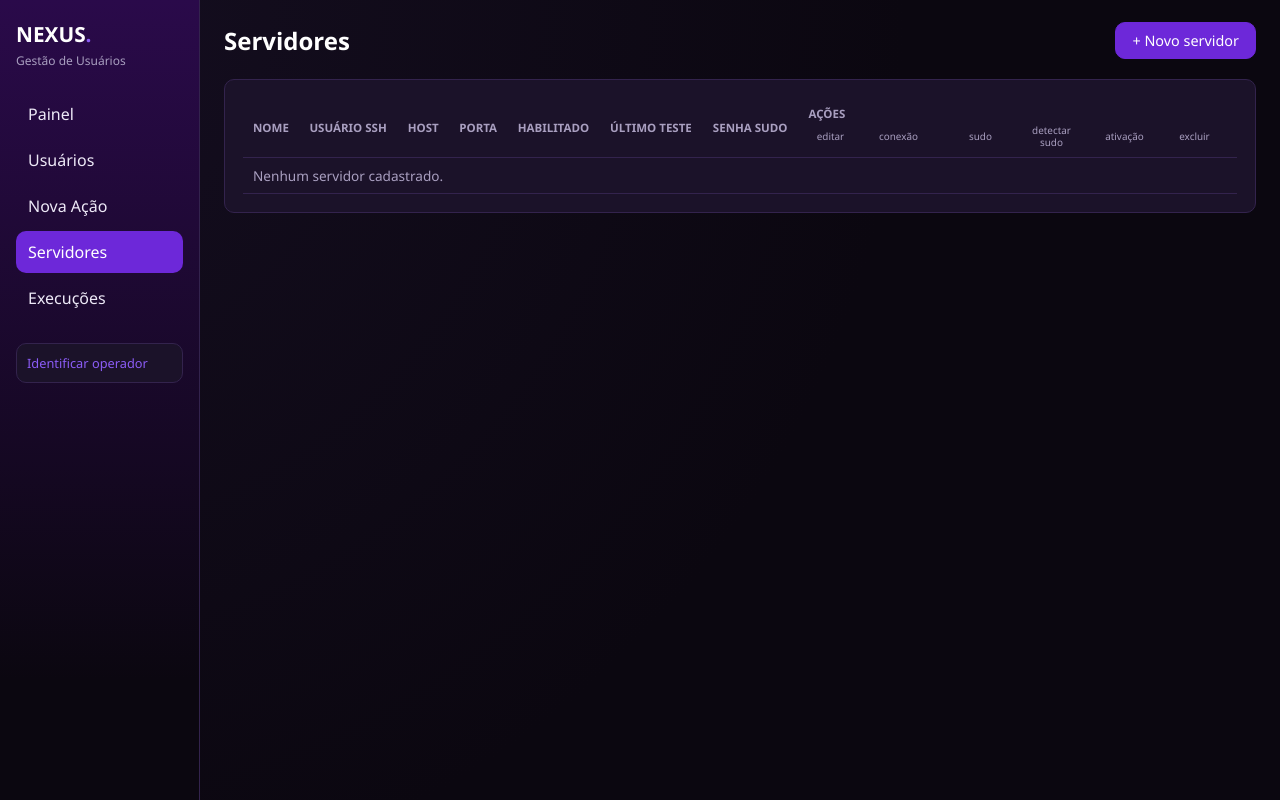
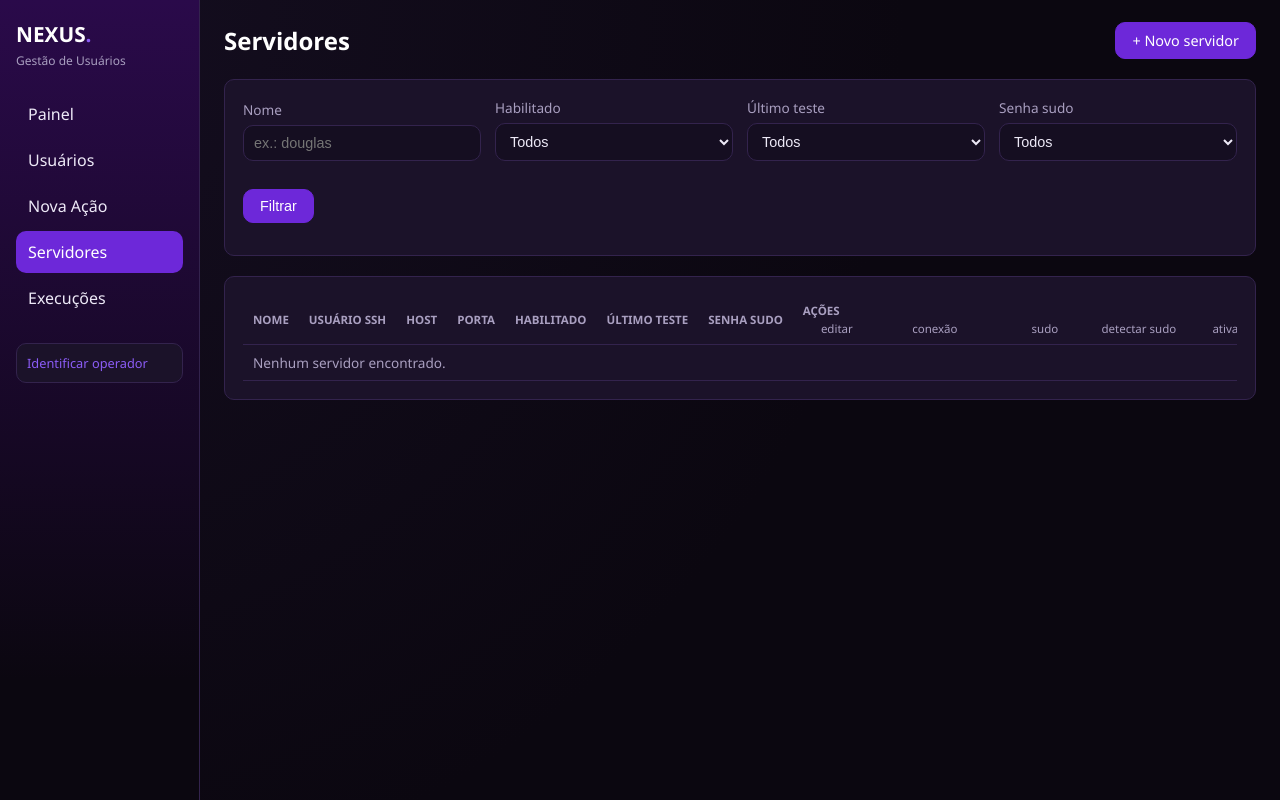
Before and after one commit to julyanarch/NEXUS, a Flask app: page /servers in a window 1280 px wide. Run offline with Flask 3, Linux system fonts and the light colour scheme; tables that the repository leaves empty hold one stand-in row (values such as "Sample post").

Commit message:
Corrige botoes espremidos na lista de Servidores e adiciona filtros
Os botoes de Acoes (editar/testar conexao/senha sudo/detectar/
habilitar-desabilitar/excluir) ficavam cortados/espremidos porque as
colunas do grid CSS eram mais estreitas que o texto real dos botoes
(so cabia a legenda abreviada, nao o texto do botao em si) - alarga as
colunas pro texto real caber, aumenta a fonte da legenda (0.62rem
estava ilegivel) e o espacamento.

Adiciona filtros (Nome, Habilitado, Ultimo teste, Senha sudo) acima da
tabela, num card separado - nao dava pra usar o mesmo padrao de
"linha de filtro dentro do cabecalho da tabela" (Execucoes) porque cada
linha de Servidores ja tem varios <form> de acao por linha, e um <form>
de filtro envolvendo a tabela toda geraria formulario aninhado (HTML
invalido, o navegador fecha o form errado).

```diff
--- a/nexus_dashboard/app.py
+++ b/nexus_dashboard/app.py
@@ -222,11 +222,41 @@ def register_routes(app):
 
     @app.route("/servers")
     def list_servers():
+        filters = {
+            "name": request.args.get("name") or None,
+            "enabled": request.args.get("enabled") or None,
+            "last_test_status": request.args.get("last_test_status") or None,
+            "sudo_status": request.args.get("sudo_status") or None,
+        }
         servers = models.list_servers()
         vault_status = {s["id"]: config.server_vault_configured(s["name"]) for s in servers}
         has_history = {s["id"]: models.server_has_history(s["id"]) for s in servers}
+
+        def sudo_status_for(s):
+            if s["sudo_nopasswd"]:
+                return "nopasswd"
+            return "configured" if vault_status[s["id"]] else "pending"
+
+        # Servidores e uma lista pequena (poucas dezenas no maximo) - filtra
+        # em memoria mesmo, sem necessidade de mudar a query/paginar como em
+        # Execucoes (essa sim pode crescer bastante).
+        if filters["name"]:
+            needle = filters["name"].strip().lower()
+            servers = [s for s in servers if needle in s["name"].lower()]
+        if filters["enabled"]:
+            want_enabled = filters["enabled"] == "yes"
+            servers = [s for s in servers if bool(s["enabled"]) == want_enabled]
+        if filters["last_test_status"]:
+            if filters["last_test_status"] == "never":
+                servers = [s for s in servers if not s["last_test_status"]]
+            else:
+                servers = [s for s in servers if s["last_test_status"] == filters["last_test_status"]]
+        if filters["sudo_status"]:
+            servers = [s for s in servers if sudo_status_for(s) == filters["sudo_status"]]
+
         return render_template(
             "servers/list.html", servers=servers, vault_status=vault_status, has_history=has_history,
+            filters=filters,
         )
 
     def _sudo_nopasswd_from_form():
--- a/nexus_dashboard/static/css/theme.css
+++ b/nexus_dashboard/static/css/theme.css
@@ -135,12 +135,15 @@ a:hover { text-decoration: underline; }
  */
 .actions {
   display: grid;
-  grid-template-columns: 44px 84px 72px 62px 76px 56px;
-  gap: 4px;
+  /* Largura de cada coluna calculada pro texto real do botao (nao so a
+     legenda abreviada) nao estourar, sem cortar/espremer: editar, testar
+     conexao, senha sudo, detectar, habilitar/desabilitar, excluir. */
+  grid-template-columns: 68px 112px 92px 80px 96px 76px;
+  gap: 8px;
   align-items: center;
 }
 .actions form { display: contents; }
-.actions .btn, .actions .muted { width: 100%; text-align: center; white-space: nowrap; padding-left: 4px; padding-right: 4px; }
+.actions .btn, .actions .muted { width: 100%; text-align: center; white-space: nowrap; padding-left: 6px; padding-right: 6px; }
 
 /* Legenda em cima do grid de botoes (cabecalho "Acoes") - usa o mesmo
    grid-template-columns, entao cada legenda fica alinhada com seu botao. */
@@ -149,7 +152,7 @@ a:hover { text-decoration: underline; }
   cursor: help;
 }
 .actions-caption span {
-  font-size: 0.62rem;
+  font-size: 0.72rem;
   font-weight: 400;
   text-transform: none;
   color: var(--text-muted);
--- a/nexus_dashboard/templates/servers/list.html
+++ b/nexus_dashboard/templates/servers/list.html
@@ -3,6 +3,47 @@
 <div class="page-header">
   <h1>Servidores</h1>
   <a class="btn" href="{{ url_for('new_server') }}">+ Novo servidor</a>
+</div>
+
+<div class="card">
+  <form method="get" class="form-grid" style="align-items:end;">
+    <div class="form-group">
+      <label>Nome</label>
+      <input type="text" name="name" value="{{ filters.name or '' }}" placeholder="ex.: douglas">
+    </div>
+    <div class="form-group">
+      <label>Habilitado</label>
+      <select name="enabled" onchange="this.form.submit()">
+        <option value="">Todos</option>
+        <option value="yes" {{ 'selected' if filters.enabled == 'yes' }}>sim</option>
+        <option value="no" {{ 'selected' if filters.enabled == 'no' }}>não</option>
+      </select>
+    </div>
+    <div class="form-group">
+      <label>Último teste</label>
+      <select name="last_test_status" onchange="this.form.submit()">
+        <option value="">Todos</option>
+        <option value="ok" {{ 'selected' if filters.last_test_status == 'ok' }}>ok</option>
+        <option value="falhou" {{ 'selected' if filters.last_test_status == 'falhou' }}>falhou</option>
+        <option value="never" {{ 'selected' if filters.last_test_status == 'never' }}>nunca testado</option>
+      </select>
+    </div>
+    <div class="form-group">
+      <label>Senha sudo</label>
+      <select name="sudo_status" onchange="this.form.submit()">
+        <option value="">Todos</option>
+        <option value="nopasswd" {{ 'selected' if filters.sudo_status == 'nopasswd' }}>não necessária</option>
+        <option value="configured" {{ 'selected' if filters.sudo_status == 'configured' }}>configurada</option>
+        <option value="pending" {{ 'selected' if filters.sudo_status == 'pending' }}>pendente</option>
+      </select>
+    </div>
+    <div class="form-group" style="flex-direction:row; gap:8px;">
+      <button class="btn" type="submit">Filtrar</button>
+      {% if filters.values() | select | list %}
+      <a class="btn btn-outline" href="{{ url_for('list_servers') }}">Limpar</a>
+      {% endif %}
+    </div>
+  </form>
 </div>
 
 <div class="card">
@@ -84,7 +125,7 @@
         </td>
       </tr>
       {% else %}
-      <tr><td colspan="8" class="muted">Nenhum servidor cadastrado.</td></tr>
+      <tr><td colspan="8" class="muted">Nenhum servidor encontrado.</td></tr>
       {% endfor %}
     </tbody>
   </table>
```
